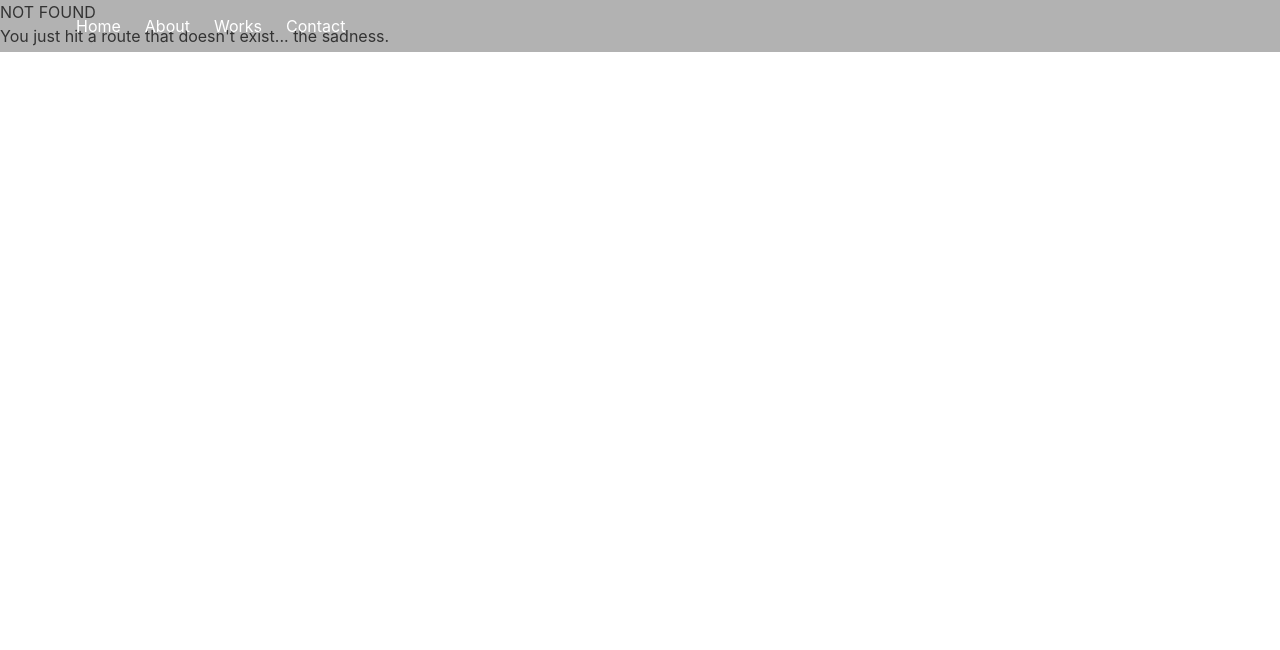
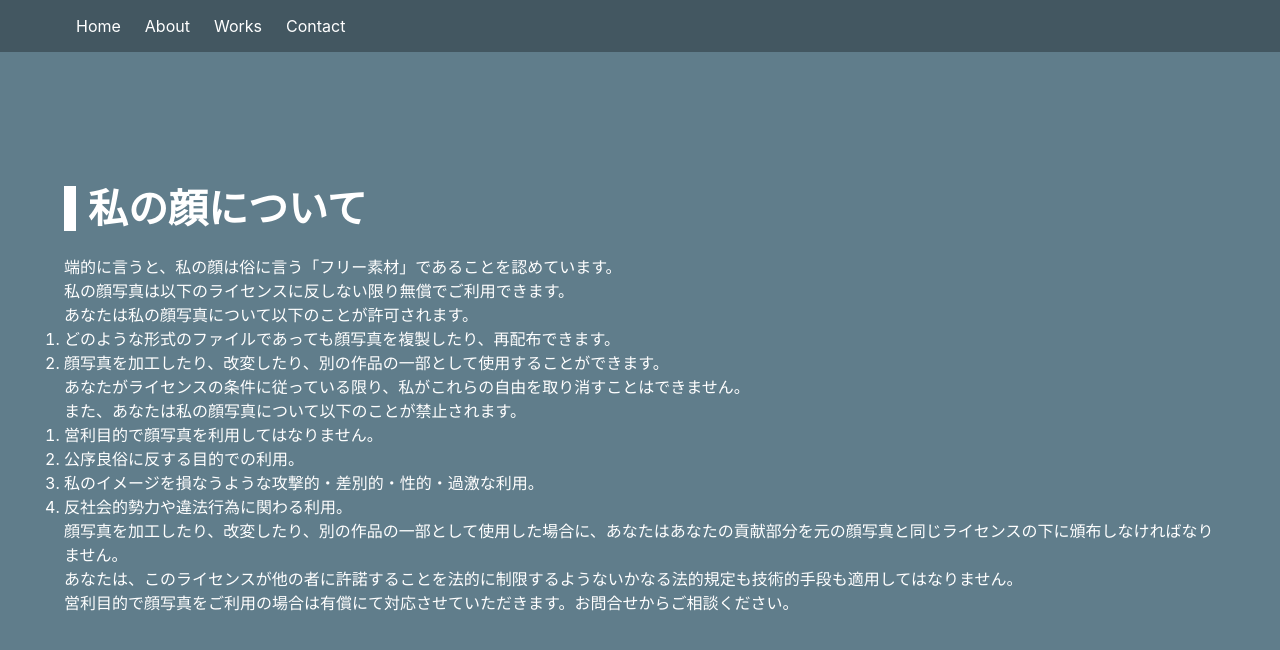
Before and after one commit to yoidea/portfolio, a Gatsby site: page /face in a window 1280 px wide. Before the commit this address had no page. Built offline with nearby package versions, Linux system fonts and the light colour scheme; Gatsby itself is replaced by a stand-in of ours; what sweet-scroll would draw is missing.

Commit message:
Add placeholder text

```diff
--- /dev/null
+++ b/src/pages/face.js
@@ -0,0 +1,41 @@
+import React, { Component } from "react";
+
+import Layout from "../components/layout";
+import Hero from "../components/hero";
+import SEO from "../components/seo";
+import { Heading } from "../components/typography";
+
+import "./animista.css";
+
+class ContactPage extends Component {
+  render() {
+    return (
+      <Layout>
+        <SEO title="Home" keywords={[`gatsby`, `application`, `react`]} />
+        <Hero color="#607d8b">
+          <Heading>私の顔について</Heading>
+          <p>端的に言うと、私の顔は俗に言う「フリー素材」であることを認めています。</p>
+          <p>私の顔写真は以下のライセンスに反しない限り無償でご利用できます。</p>
+          <p>あなたは私の顔写真について以下のことが許可されます。</p>
+          <ol>
+            <li>どのような形式のファイルであっても顔写真を複製したり、再配布できます。</li>
+            <li>顔写真を加工したり、改変したり、別の作品の一部として使用することができます。</li>
+          </ol>
+          <p>あなたがライセンスの条件に従っている限り、私がこれらの自由を取り消すことはできません。</p>
+          <p>また、あなたは私の顔写真について以下のことが禁止されます。</p>
+          <ol>
+            <li>営利目的で顔写真を利用してはなりません。</li>
+            <li>公序良俗に反する目的での利用。</li>
+            <li>私のイメージを損なうような攻撃的・差別的・性的・過激な利用。</li>
+            <li>反社会的勢力や違法行為に関わる利用。</li>
+          </ol>
+          <p>顔写真を加工したり、改変したり、別の作品の一部として使用した場合に、あなたはあなたの貢献部分を元の顔写真と同じライセンスの下に頒布しなければなりません。</p>
+          <p>あなたは、このライセンスが他の者に許諾することを法的に制限するようないかなる法的規定も技術的手段も適用してはなりません。</p>
+          <p>営利目的で顔写真をご利用の場合は有償にて対応させていただきます。お問合せからご相談ください。</p>
+        </Hero>
+      </Layout>
+    );
+  }
+}
+
+export default ContactPage;
--- a/src/pages/index.js
+++ b/src/pages/index.js
@@ -1,10 +1,10 @@
 import React, { Component } from "react";
+import { Link } from "gatsby";
 
 import Layout from "../components/layout";
 import Hero from "../components/hero";
 import Message from "../components/message";
 import SEO from "../components/seo";
-import Confetti from "../components/confetti";
 
 import "./animista.css";
 
@@ -62,15 +62,17 @@ class IndexPage extends Component {
     return (
       <Layout>
         <SEO title="Home" keywords={[`gatsby`, `application`, `react`]} />
-        <Confetti />
-        <Message className="is-danger">
+        <Message>
           <p className="title">
-            <span role="img" aria-label="Tada">
-              🎉
+            <span role="img" aria-label="Sparkles">
+              ✨
             </span>
-            進級しました
-            <span role="img" aria-label="Tada">
-              🎉
+              <Link className="has-text-link" to="/face">
+                顔についてのライセンス
+              </Link>
+              を追加しました
+            <span role="img" aria-label="Sparkles">
+              ✨
             </span>
           </p>
         </Message>
```
